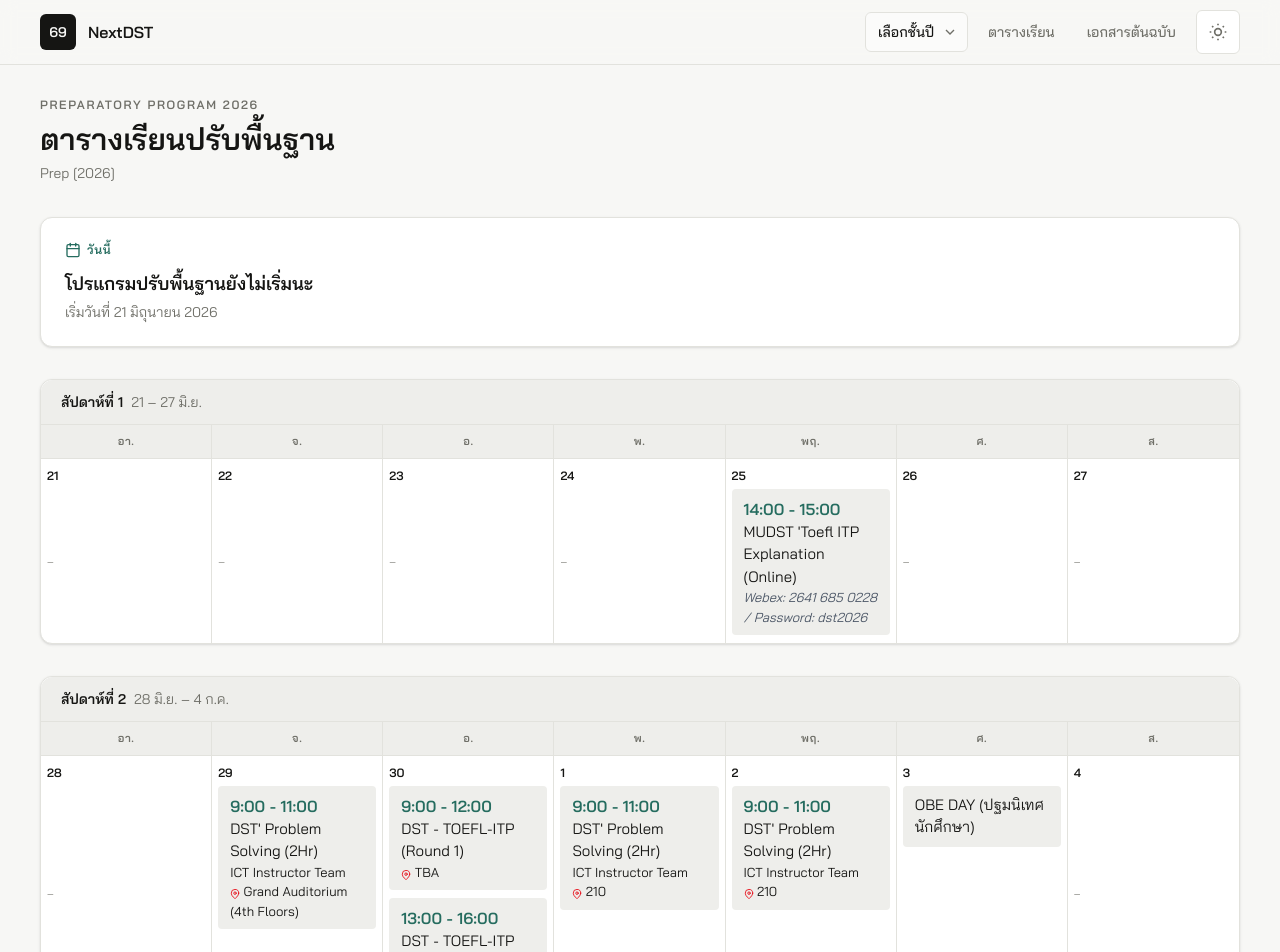
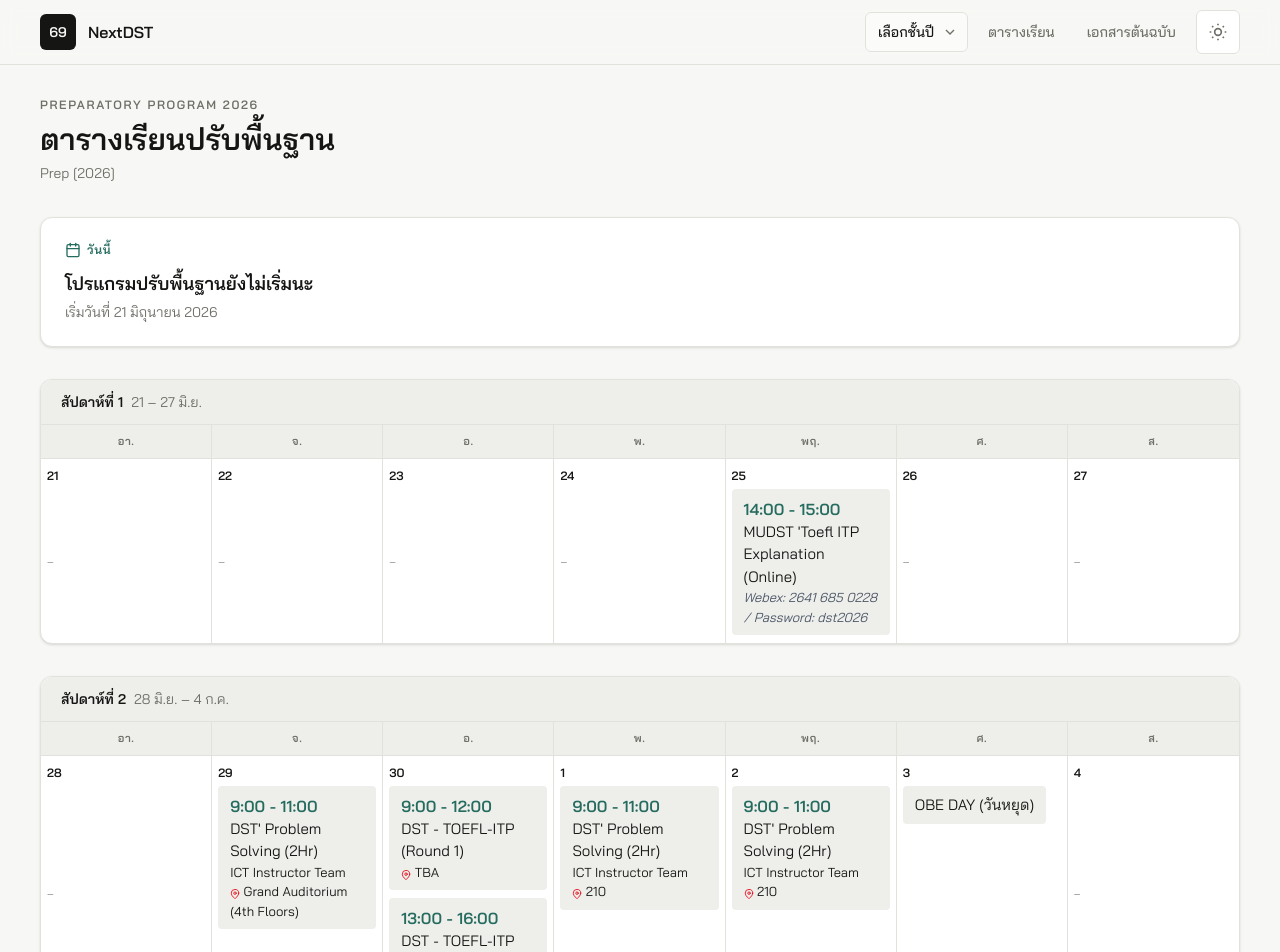
Before and after one commit to SXTIER/next69_dst, a Next.js app: page /schedule in a window 1280 px wide. Shown: the top 952 px of the page. Built offline with nearby package versions, Linux system fonts and the light colour scheme.

Commit message:
ทั้งหมดที่ผมแก้ไขไป

```diff
--- a/app/data/curriculum.ts
+++ b/app/data/curriculum.ts
@@ -31,7 +31,7 @@ export type StudyTerm = {
 };
 
 export const sourceDocumentUrl =
-  "https://drive.google.com/file/d/1zOPm4crN5GzQTV88M6YInP_UXfNJtEVP/view?usp=sharing";
+  "https://drive.google.com/drive/folders/1lbHWdXF1CCu0_657iaGv1tDnk8Qlpi7s?usp=sharing";
 
 export const categoryLabels: Record<CourseCategory, string> = {
   general: "ศึกษาทั่วไป",
--- a/app/data/prep-schedule.ts
+++ b/app/data/prep-schedule.ts
@@ -117,7 +117,7 @@ export const prepSchedule: PrepScheduleWeek[] = [
         events: [
           {
             time: "",
-            title: "OBE DAY (ปฐมนิเทศนักศึกษา)",
+            title: "OBE DAY (วันหยุด)",
           },
         ],
       },
```
